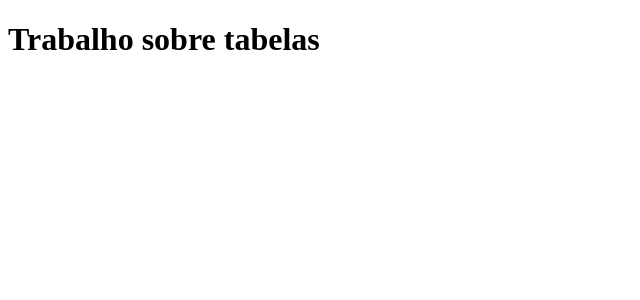
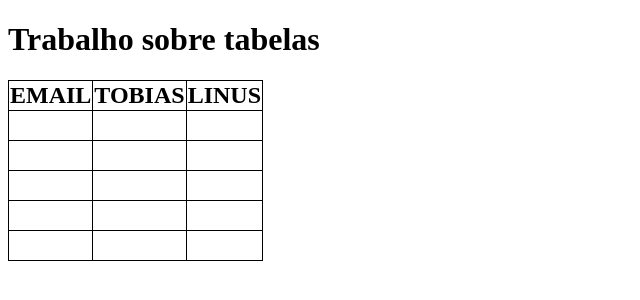
Before and after one commit to nicolefernandesgomesdasilva-bot/tabelas, a plain HTML site: page index.html in a window 1280 px wide. Shown: the whole page, without its empty margins (0-640 px from the left). Drawn offline with Linux system fonts and the light colour scheme.

Commit message:
primeira tabela

```diff
--- a/index.html
+++ b/index.html
@@ -1,13 +1,76 @@
 <!DOCTYPE html>
 <html lang="en">
 <head>
-  <meta charset="UTF-8">
-  <meta name="viewport" content="width=device-width, initial-scale=1.0">
-  <title>Document</title>
+
+  <title>Tabelat</title>
+  <style>
+
+    table,th, td{
+      border: 1px solid;
+      font-size: 24px;
+      border-collapse: collapse;
+    }
+#tab2 td{
+
+  padding-left: 50px;
+  padding-right: 50px;
+
+
+}
+
+
+  </style>
+
 </head>
 <body>
 
 <H1> Trabalho sobre tabelas </H1>
 
-</body>
-</html>
+ <table>
+   <tr>
+      <th> EMAIL</th>
+      <th> TOBIAS</th>
+      <th> LINUS</th>
+
+    </tr>
+<tr>
+  <td>&nbsp;</td>
+  <td></td>
+  <td></td>
+
+</tr>
+
+<tr>
+
+ <td>&nbsp;</td>
+ <td></td>
+ <td></td>
+
+
+</tr>
+
+<tr>
+
+ <td>&nbsp;</td>
+ <td></td>
+ <td></td>
+
+
+</tr>
+
+<tr>
+
+ <td>&nbsp;</td>
+ <td></td>
+ <td></td>
+
+</tr>
+
+<tr>
+
+ <td>&nbsp;</td>
+ <td></td>
+ <td></td>
+
+
+</tr>
```
